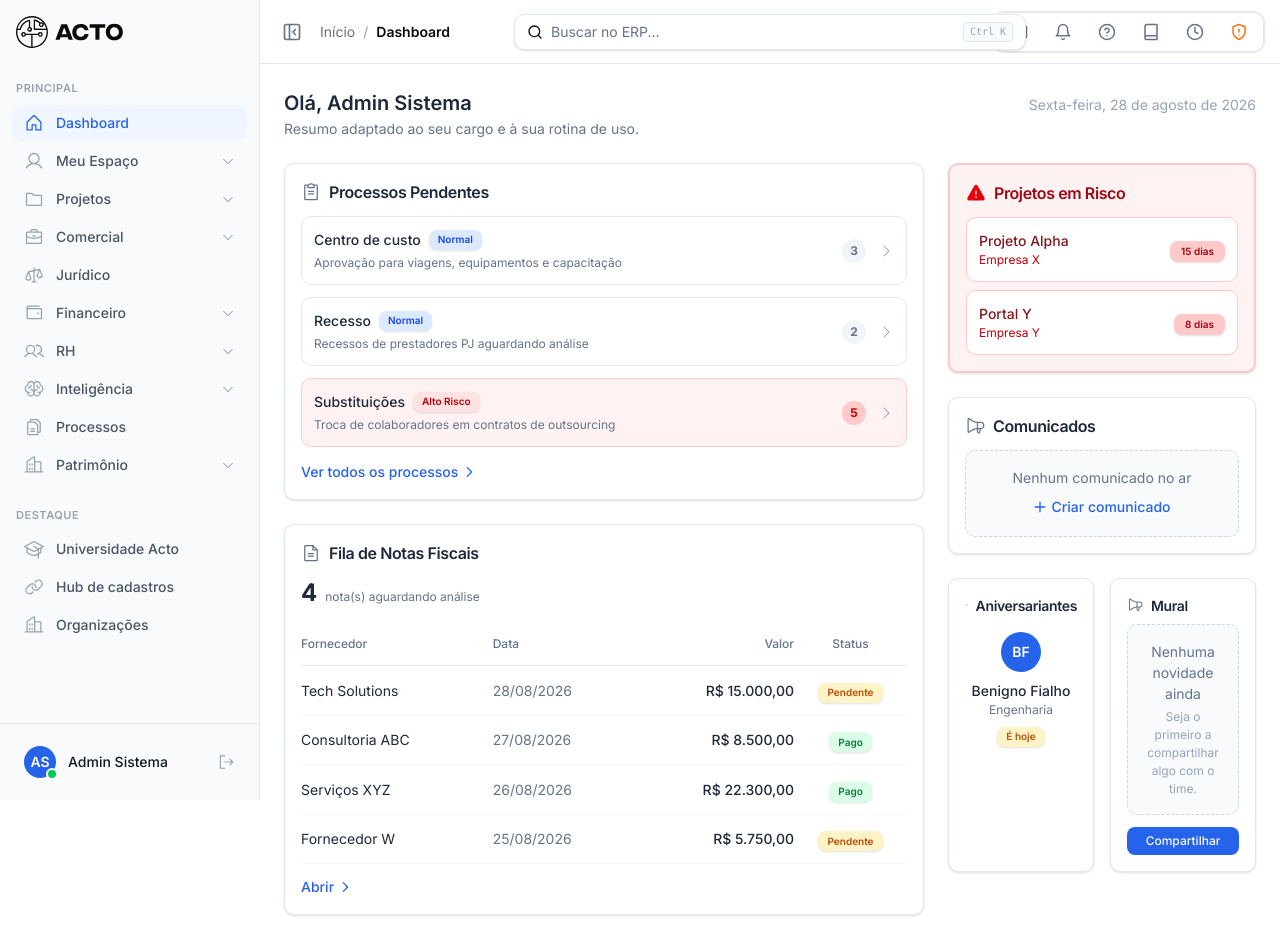
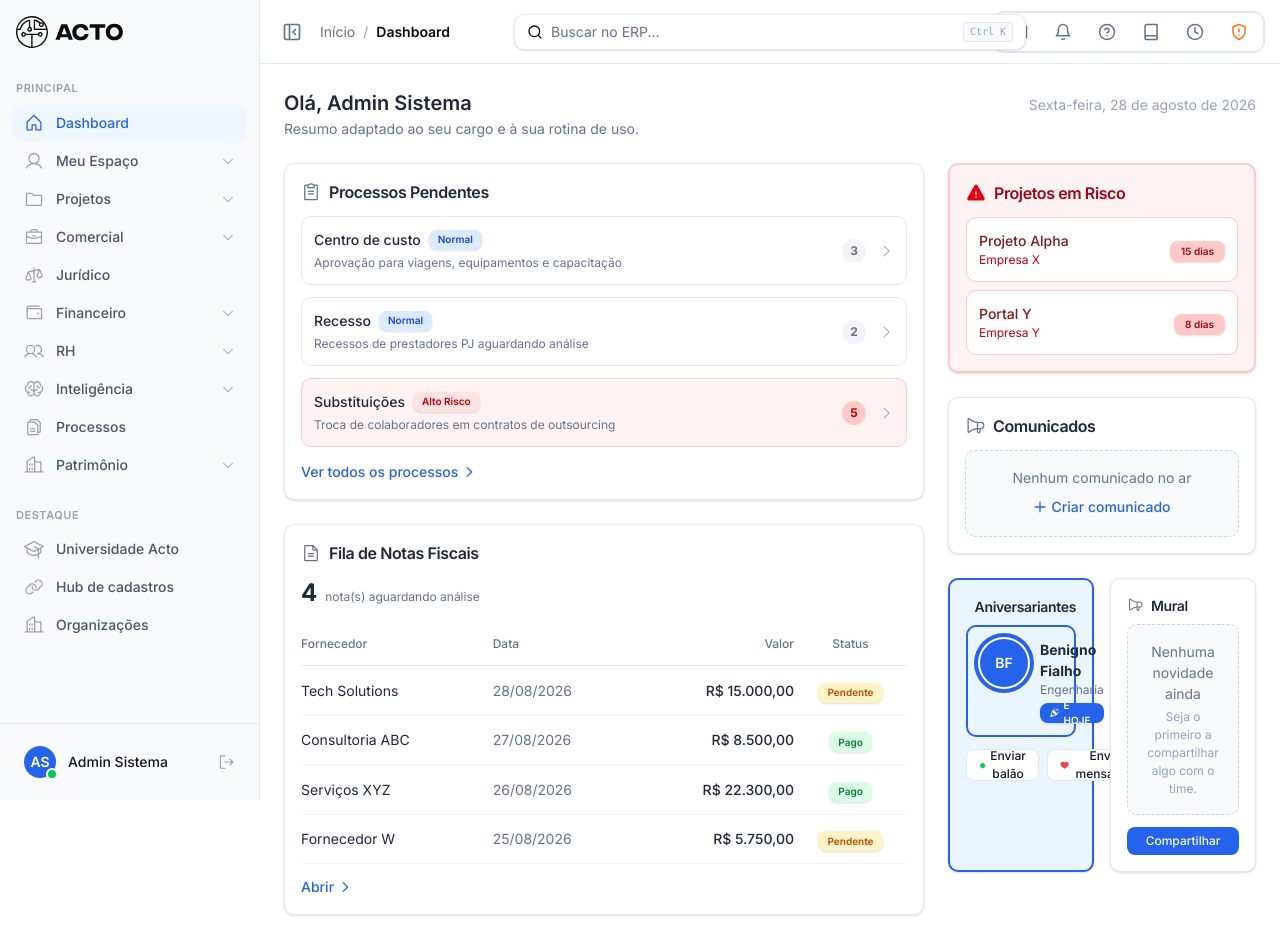
Before and after one commit to lucasguariero/acto-crm, a Next.js app: page /dashboard in a window 1280 px wide. Built offline with nearby package versions, Linux system fonts and the light colour scheme.

Commit message:
feat: card de aniversariantes com destaque visual para o dia
- Fundo azul claro (#EBF5FF) e borda azul quando é aniversário hoje
- Avatar com anel azul
- Badge 'É HOJE' com ícone de confetes
- Botões de ação 'Enviar balão' e 'Enviar mensagem'

```diff
--- a/src/components/dashboard/dashboard-grid.tsx
+++ b/src/components/dashboard/dashboard-grid.tsx
@@ -5,7 +5,7 @@ import { Card, CardContent, CardHeader, CardTitle } from "@/components/ui/card";
 import { Button } from "@/components/ui/button";
 import { Badge } from "@/components/ui/badge";
 import Link from "next/link";
-import { Plus, CaretRight, Warning, FileText, Users, Megaphone, Calendar, ClipboardText } from "@phosphor-icons/react";
+import { Plus, CaretRight, Warning, FileText, Users, Megaphone, Calendar, ClipboardText, Heart, Confetti } from "@phosphor-icons/react";
 
 // Icons
 const ClipboardListIcon = () => (
@@ -282,7 +282,7 @@ export function DashboardGrid() {
           <div className="grid grid-cols-2 gap-4">
 
             {/* Micro-widget: Aniversariantes */}
-            <Card className="border-[#E2E8F0]">
+            <Card className={`border-[#E2E8F0] ${aniversarioHoje ? 'border-2 border-[#2563EB] bg-[#EBF5FF]' : ''}`}>
               <CardHeader className="pb-2">
                 <div className="flex items-center gap-2">
                   <Users size={16} className="text-[#64748B]" />
@@ -292,18 +292,45 @@ export function DashboardGrid() {
                 </div>
               </CardHeader>
               <CardContent className="pt-0">
-                <div className="text-center py-2">
-                  <div className="h-10 w-10 rounded-full bg-[#2563EB] flex items-center justify-center text-white text-[14px] font-semibold mx-auto mb-2">
+                {aniversarioHoje ? (
+                  /* Aniversariante do dia - estilo especial */
+                  <div className="space-y-3">
+                    <div className={`rounded-lg p-3 ${aniversarioHoje ? 'bg-[#EBF5FF] border-2 border-[#2563EB]' : ''}`}>
+                      <div className="flex items-start gap-3">
+                        {/* Avatar com anel azul */}
+                        <div className="h-12 w-12 rounded-full ring-4 ring-[#2563EB] ring-offset-2 bg-[#2563EB] flex items-center justify-center text-white text-[14px] font-semibold shrink-0">
                           BF
                         </div>
-                  <p className="text-[14px] font-medium text-[#1E293B]">
+                        <div className="flex-1">
+                          <p className="text-[14px] font-bold text-[#1E293B]">
                             {aniversarioHoje.nome}
                           </p>
                           <p className="text-[12px] text-[#64748B]">{aniversarioHoje.area}</p>
-                  <Badge className="bg-[#FEF3C7] text-[#B45309] text-[10px] px-2 py-0 h-5 mt-2">
-                    É hoje
+                          <Badge className="bg-[#2563EB] text-white text-[10px] px-2 py-0.5 h-5 mt-1 flex items-center gap-1">
+                            <Confetti size={12} weight="fill" />
+                            É HOJE
                           </Badge>
                         </div>
+                      </div>
+                    </div>
+                    {/* Botões de ação */}
+                    <div className="flex gap-2">
+                      <Button variant="outline" size="sm" className="flex-1 text-[12px] h-8 border-[#E2E8F0] hover:bg-[#F1F5F9]">
+                        <span className="text-[#22C55E] mr-1">●</span>
+                        Enviar balão
+                      </Button>
+                      <Button variant="outline" size="sm" className="flex-1 text-[12px] h-8 border-[#E2E8F0] hover:bg-[#F1F5F9]">
+                        <Heart size={14} className="text-[#EF4444] mr-1" weight="fill" />
+                        Enviar mensagem
+                      </Button>
+                    </div>
+                  </div>
+                ) : (
+                  /* Sem aniversariante hoje - visualização padrão */
+                  <div className="text-center py-2">
+                    <p className="text-[14px] text-[#64748B]">Nenhum aniversariante hoje</p>
+                  </div>
+                )}
               </CardContent>
             </Card>
 
```
Lines whose indentation alone changed are shown as unchanged.
